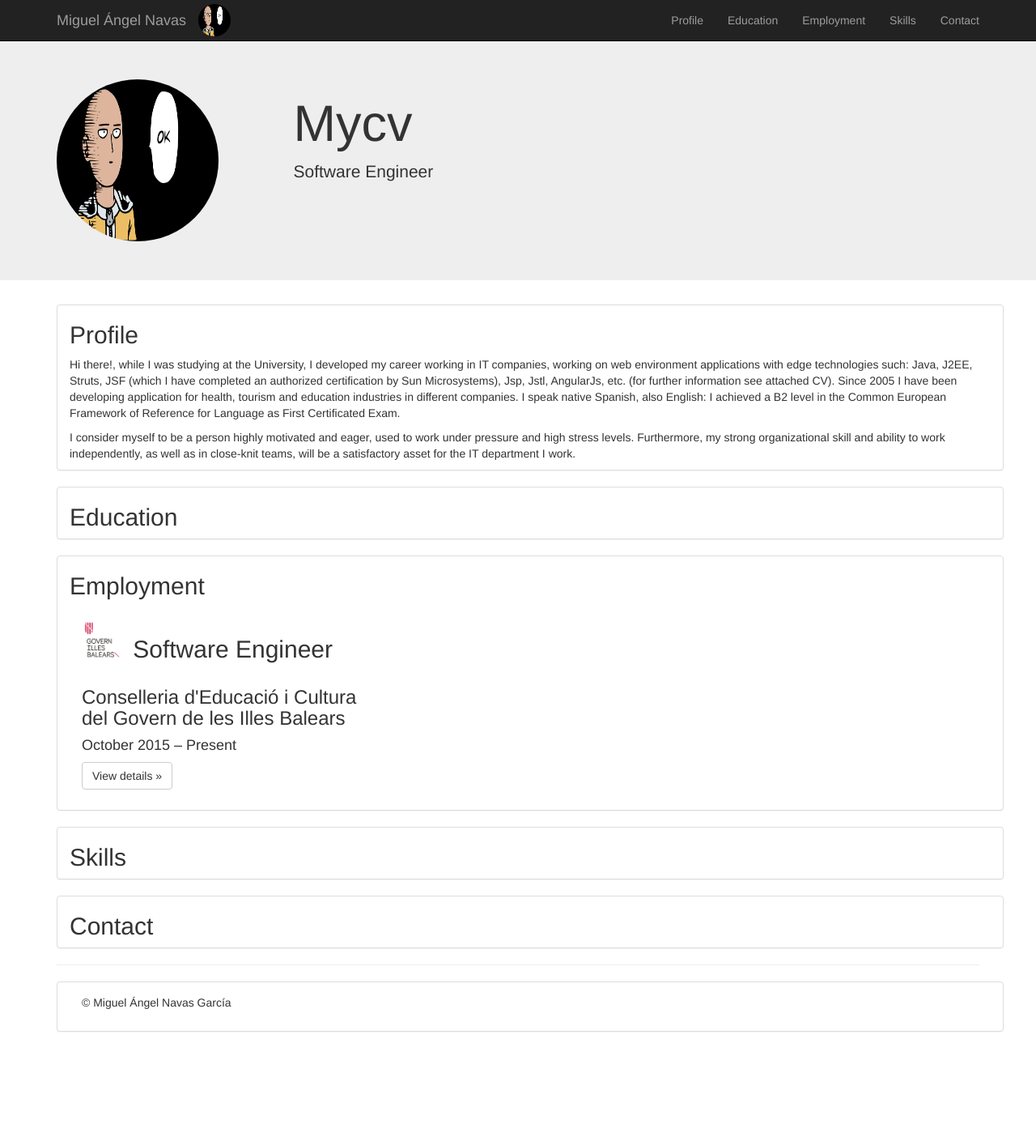
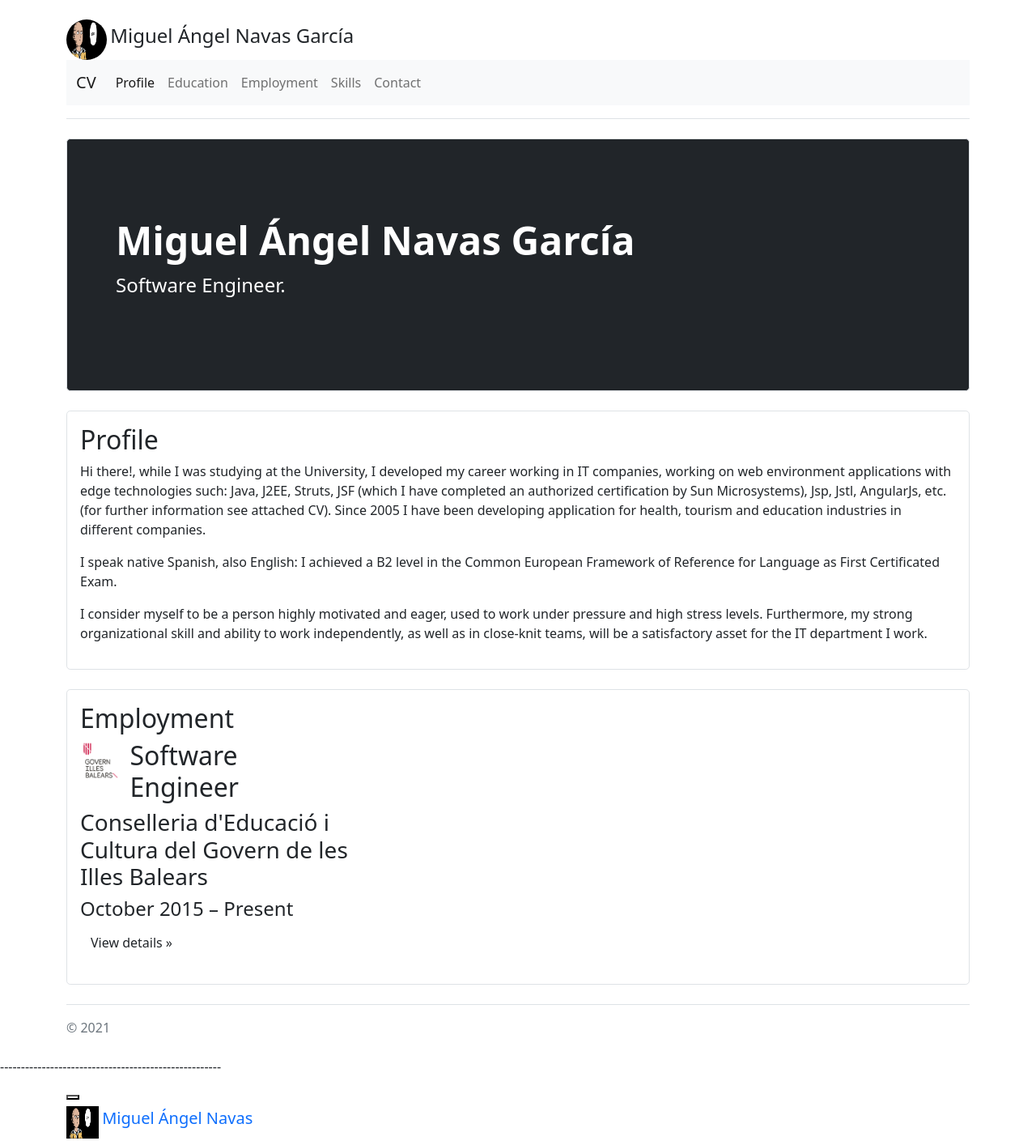
Before and after one commit to migekun/CV, a plain HTML site: page index.html in a window 1280 px wide. Shown: the top 1409 px of the page at 81% size. Before the commit the page ends 1294 px from the top, so only its background shows below. Drawn offline with nearby package versions, Linux system fonts and the light colour scheme.

Commit message:
Actualización de librerias con CDN

```diff
--- a/index.html
+++ b/index.html
@@ -1,14 +1,19 @@
 <!DOCTYPE html>
-<html lang="en">
+<html lang="en" prefix="og: http://ogp.me/ns#" itemscope="" itemtype="http://schema.org/WebPage">
 
 <head>
 	<meta charset="utf-8">
 	<meta http-equiv="X-UA-Compatible" content="IE=edge">
-    <meta name="viewport" content="width=device-width, initial-scale=1">
-
+	<meta name="viewport" content="width=device-width, initial-scale=1, shrink-to-fit=no">
+	<meta name="twitter:dnt" content="on">
+	<meta name="description" content="Miguel Ángel Navas García CV">
 	<title>Miguel Ángel Navas García</title>
 
-    <link href="./js/bootstrap/css/bootstrap.min.css" rel="stylesheet">
+	<!--link href="./js/bootstrap/css/bootstrap.min.css" rel="stylesheet"-->
+
+	<link rel="stylesheet" href="https://cdn.jsdelivr.net/npm/@fortawesome/fontawesome-free@5.15.3/css/fontawesome.min.css" integrity="sha384-wESLQ85D6gbsF459vf1CiZ2+rr+CsxRY0RpiF1tLlQpDnAgg6rwdsUF1+Ics2bni" crossorigin="anonymous">
+	<!--link rel="stylesheet" href="https://cdn.jsdelivr.net/npm/bootswatch@4.5.2/dist/darkly/bootstrap.min.css" crossorigin="anonymous"-->
+	<link href="https://cdn.jsdelivr.net/npm/bootstrap@5.0.1/dist/css/bootstrap.min.css" rel="stylesheet" integrity="sha384-+0n0xVW2eSR5OomGNYDnhzAbDsOXxcvSN1TPprVMTNDbiYZCxYbOOl7+AMvyTG2x" crossorigin="anonymous">
 
 	<style>
 		.top-margin {
@@ -22,6 +27,85 @@
 </head>
 
 <body>
+<main>
+  <div class="container py-4">
+    <header class="pb-3 mb-4 border-bottom">
+		<div>
+			<img class="rounded-circle" width="50px" height="50px" src="img/saitama.png">
+			<span class="fs-4">Miguel Ángel Navas García</span>
+		</div>
+      <!--a href="/" class="d-flex align-items-center text-dark text-decoration-none">
+        <svg xmlns="http://www.w3.org/2000/svg" width="40" height="32" class="me-2" viewBox="0 0 118 94" role="img"><title>Bootstrap</title><path fill-rule="evenodd" clip-rule="evenodd" d="M24.509 0c-6.733 0-11.715 5.893-11.492 12.284.214 6.14-.064 14.092-2.066 20.577C8.943 39.365 5.547 43.485 0 44.014v5.972c5.547.529 8.943 4.649 10.951 11.153 2.002 6.485 2.28 14.437 2.066 20.577C12.794 88.106 17.776 94 24.51 94H93.5c6.733 0 11.714-5.893 11.491-12.284-.214-6.14.064-14.092 2.066-20.577 2.009-6.504 5.396-10.624 10.943-11.153v-5.972c-5.547-.529-8.934-4.649-10.943-11.153-2.002-6.484-2.28-14.437-2.066-20.577C105.214 5.894 100.233 0 93.5 0H24.508zM80 57.863C80 66.663 73.436 72 62.543 72H44a2 2 0 01-2-2V24a2 2 0 012-2h18.437c9.083 0 15.044 4.92 15.044 12.474 0 5.302-4.01 10.049-9.119 10.88v.277C75.317 46.394 80 51.21 80 57.863zM60.521 28.34H49.948v14.934h8.905c6.884 0 10.68-2.772 10.68-7.727 0-4.643-3.264-7.207-9.012-7.207zM49.948 49.2v16.458H60.91c7.167 0 10.964-2.876 10.964-8.281 0-5.406-3.903-8.178-11.425-8.178H49.948z" fill="currentColor"></path></svg>
+        <span class="fs-4">Jumbotron example</span>
+      </a-->
+		<nav class="navbar navbar-expand-lg navbar-light bg-light ">
+			<div class="container-fluid">
+				<a class="navbar-brand" href="#">CV</a>
+				<button class="navbar-toggler" type="button" data-bs-toggle="collapse" data-bs-target="#navbarSupportedContent" aria-controls="navbarSupportedContent" aria-expanded="false" aria-label="Toggle navigation">
+					<span class="navbar-toggler-icon"></span>
+				</button>
+				<div class="collapse navbar-collapse" id="navbarSupportedContent">
+					<ul class="navbar-nav me-auto mb-2 mb-lg-0">
+						<li class="nav-item"><a class="nav-link active" aria-current="page" href="#profile">Profile</a></li>
+						<li class="nav-item"><a class="nav-link" href="#education">Education</a></li>
+						<li class="nav-item"><a class="nav-link" href="#employment">Employment</a></li>
+						<li class="nav-item"><a class="nav-link" href="#skills">Skills</a></li>
+						<li class="nav-item"><a class="nav-link" href="#contact">Contact</a></li>
+					</ul>
+				</div>
+			</div>
+		</nav>
+    </header>
+	  <div class="p-5 mb-4 text-white bg-dark border rounded-3">
+      <div class="container-fluid py-5">
+        <h1 class="display-5 fw-bold">Miguel Ángel Navas García</h1>
+        <p class="col-md-8 fs-4">Software Engineer.</p>
+      </div>
+    </div>
+
+		<div class="p-3 mb-4 bd-content border rounded-3">
+			<h2 id="profile">Profile<a class="anchorjs-link" aria-label="Anchor" data-anchorjs-icon="#" href="#profile" style="padding-left: 0.375em;"></a></h2>
+			<p>
+				Hi there!, while I was studying at the University, I developed my career working in IT companies, working on web environment applications with edge technologies such: Java, J2EE, Struts, JSF (which I have completed an authorized certification by Sun Microsystems), Jsp, Jstl, AngularJs, etc. (for further information see attached CV). Since 2005 I have been developing application for health, tourism and education industries in different companies.
+			</p>
+			<p>
+				I speak native Spanish, also English: I achieved a B2 level in the Common European Framework of Reference for Language as First Certificated Exam.
+			</p>
+			<p>
+				I consider myself to be a person highly motivated and eager, used to work under pressure and high stress levels. Furthermore, my strong organizational skill and ability to work independently, as well as in close-knit teams, will be a satisfactory asset for the IT department I work.
+			</p>
+    </div>
+
+		<div class="p-3 mb-4 bd-content border rounded-3">
+			<h2 id="employment">Employment<a class="anchorjs-link" aria-label="Anchor" data-anchorjs-icon="#" href="#employment" style="padding-left: 0.375em;"></a></h2>
+			<div class="row">
+				<div class="col-md-4">
+					<div class="row">
+						<div class="col-md-2"><img class="img-rounded" width="50px" height="50px" src="img/logo-caib.png"></div>
+						<div class="col-md-9">
+							<h2>Software Engineer</h2></div>
+					</div>
+					<h3>Conselleria d'Educació i Cultura del Govern de les Illes Balears</h3>
+					<h4>October 2015 – Present</h4>
+					<p><a class="btn btn-default" href="#experience-1" role="button" data-bs-toggle="collapse" data-bs-target="#experience-1">View details »</a></p>
+					<div id="experience-1" class="collapse">
+						Lorem ipsum dolor sit amet, consectetur adipisicing elit, sed do eiusmod tempor incididunt ut labore et dolore magna aliqua. Ut enim ad minim veniam, quis nostrud exercitation ullamco laboris nisi ut aliquip ex ea commodo consequat.
+					</div>
+				</div>
+			</div>
+    </div>
+    <footer class="pt-3 mt-4 text-muted border-top">
+      © 2021
+    </footer>
+  </div>
+</main>
+
+
+
+
+
+-----------------------------------------------------
+
 	<nav class="navbar navbar-inverse navbar-fixed-top">
 		<div class="container">
 			<div class="navbar-header">
@@ -105,6 +189,10 @@
 		<hr>
 		<div id="footer" class="container panel panel-default">
 			<div class="panel-body">
+				<div class="social-links">
+					<a href="https://www.linkedin.com/in/joojo-dontoh-57843b65/" class="linkedin" target="_blank"><i class="fa fa-linkedin" aria-hidden="true"></i>
+				</a>
+			</div>
 				<footer>
 					<p>&copy; Miguel Ángel Navas García</p>
 				</footer>
@@ -114,19 +202,15 @@
 	</div>
 	<!-- /container -->
 
-
 	<!-- Bootstrap core JavaScript
 	================================================== -->
 	<!-- Placed at the end of the document so the pages load faster -->
-    <script src="https://ajax.googleapis.com/ajax/libs/jquery/1.12.4/jquery.min.js"></script>
-    <script src="../../dist/js/bootstrap.min.js"></script>
-    <!-- IE10 viewport hack for Surface/desktop Windows 8 bug -->
-    <script src="../../assets/js/ie10-viewport-bug-workaround.js"></script>
-
 	<!-- jQuery (necessary for Bootstrap's JavaScript plugins) -->
 	<script src="https://ajax.googleapis.com/ajax/libs/jquery/1.12.4/jquery.min.js"></script>
 	<!-- Include all compiled plugins (below), or include individual files as needed -->
-    <script src="./js/bootstrap/js/bootstrap.min.js"></script>
+	<!--script src="./js/bootstrap/js/bootstrap.min.js"></script-->
+<script src="https://cdn.jsdelivr.net/npm/bootstrap@5.0.1/dist/js/bootstrap.bundle.min.js" integrity="sha384-gtEjrD/SeCtmISkJkNUaaKMoLD0//ElJ19smozuHV6z3Iehds+3Ulb9Bn9Plx0x4" crossorigin="anonymous"></script>
+<script src="https://cdn.jsdelivr.net/npm/bootlint@1.1.0/dist/browser/bootlint.min.js" crossorigin="anonymous"></script>
 </body>
 
 </html>
```
Lines whose indentation alone changed are shown as unchanged.
